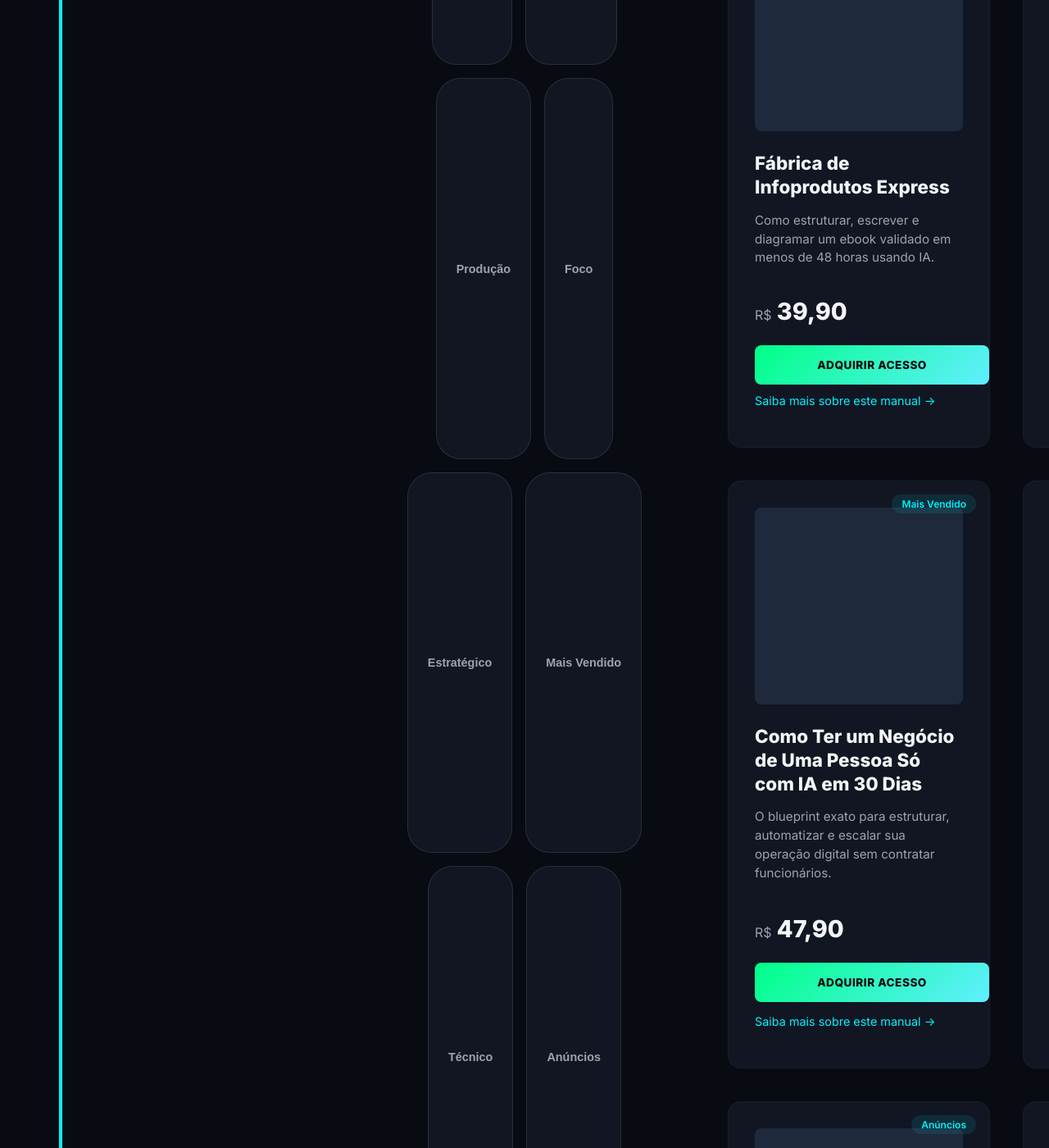
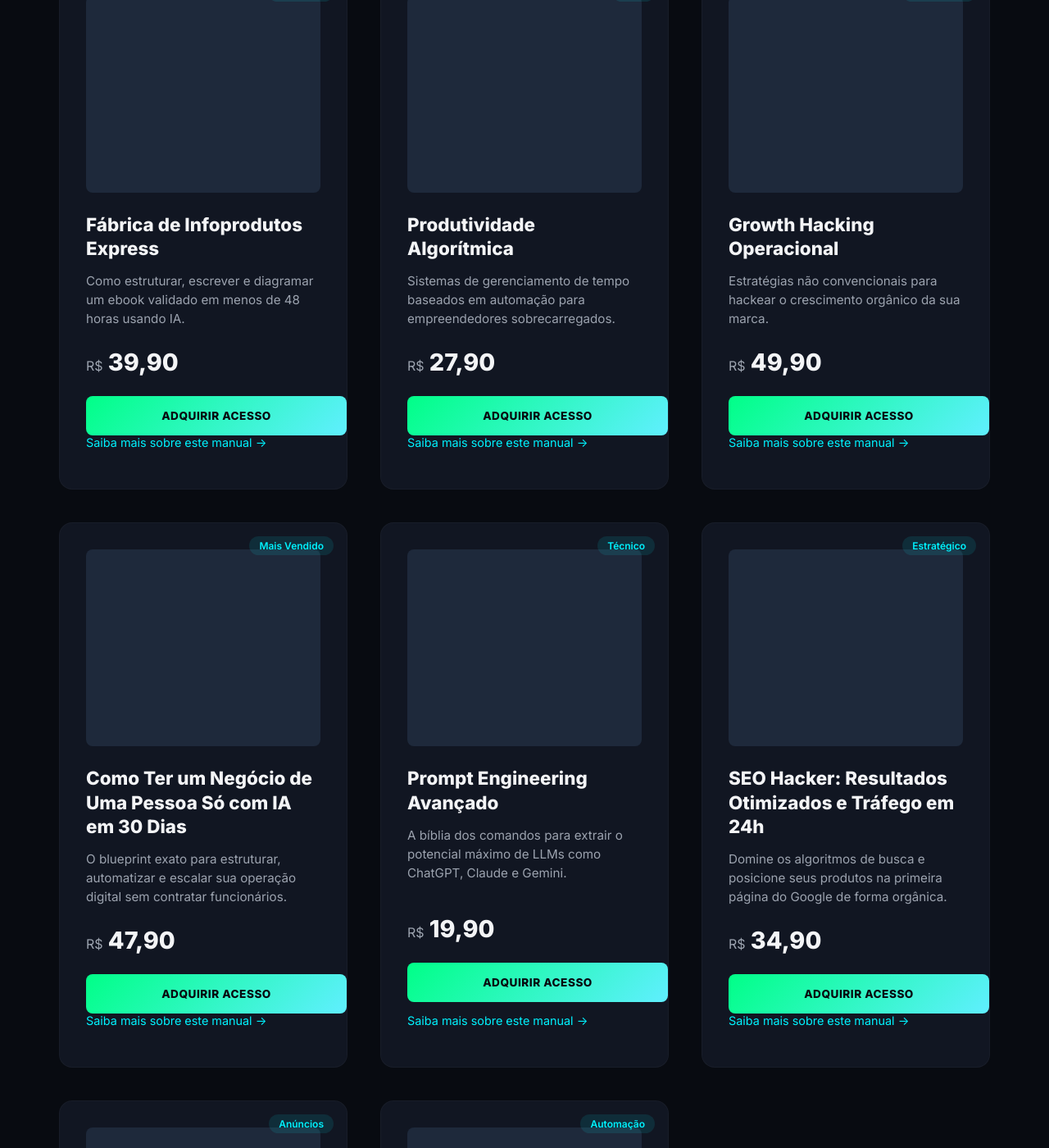
Before and after one commit to Kabbalahh/SovereignSolo-AI, a Jekyll site: the page built from index.html, in a window 1280 px wide and 1400 px high, scrolled down 1452 px. Shown: the whole window at 82% size. Built offline with Jekyll 4.4.1, drawn with Linux system fonts in a browser that asks for light colours; some of the changed text lies outside the part shown.

Commit message:
atualização da seção ebooks

```diff
--- a/index.html
+++ b/index.html
@@ -15,14 +15,8 @@ layout: default
         Sistemas e Infoprodutos Disponíveis
     </h2>
 
-    <!-- Grid de Ebooks Dinâmicos via YAML -->
-    <div class="catalog-grid">
-        <h2 style="font-size: 1.8rem; font-weight: 800; border-left: 4px solid var(--quantum-cyan); padding-left: 1rem; margin-bottom: 2rem;">
-        Sistemas e Infoprodutos Disponíveis
-    </h2>
-
     <div id="filter-container" style="display: flex; gap: 1rem; justify-content: center; margin-bottom: 3rem; flex-wrap: wrap;">
-        </div>
+    </div>
 
     <div class="catalog-grid">
         {% for product in site.products %}
```
